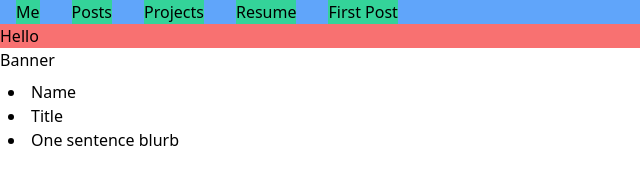
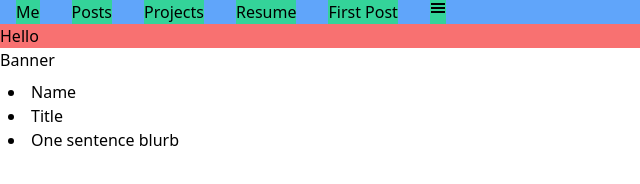
Before and after one commit to mickey-is-codin/mickey-smith-webcorner, a Gatsby site: page / in a window 1280 px wide. Shown: the full height of the page, 0-640 px from the left. Built offline with nearby package versions, Linux system fonts and the light colour scheme; Gatsby itself is replaced by a stand-in of ours.

Commit message:
Added react-icons

```diff
--- a/package.json
+++ b/package.json
@@ -15,9 +15,6 @@
     "clean": "gatsby clean"
   },
   "dependencies": {
-    "@fortawesome/fontawesome-svg-core": "^1.2.34",
-    "@fortawesome/free-solid-svg-icons": "^5.15.2",
-    "@fortawesome/react-fontawesome": "^0.1.14",
     "@mdx-js/mdx": "^1.6.22",
     "@mdx-js/react": "^1.6.22",
     "autoprefixer": "^10.2.3",
@@ -32,6 +29,7 @@
     "react": "^16.13.1",
     "react-dom": "^16.13.1",
     "react-helmet": "^6.1.0",
+    "react-icons": "^4.1.0",
     "tailwindcss": "^2.0.2"
   }
 }
--- a/src/components/Navbar.tsx
+++ b/src/components/Navbar.tsx
@@ -1,6 +1,5 @@
 import React from 'react';
-import { FontAwesomeIcon } from '@fortawesome/react-fontawesome';
-import { faCoffee } from '@fortawesome/free-solid-svg-icons';
+import { GiHamburgerMenu } from 'react-icons/gi';
 
 export const Navbar: React.FC = () => {
   return (
@@ -11,7 +10,7 @@
       <div className="flex-initial mx-4 bg-green-400">Resume</div>
       <div className="flex-initial mx-4 bg-green-400"><a href="/blog/first-post">First Post</a></div>
       <div className="flex-initial mx-4 bg-green-400">
-
+        <GiHamburgerMenu />
       </div>
     </div>
   );
```
Also changed, not shown: 1 other file.
